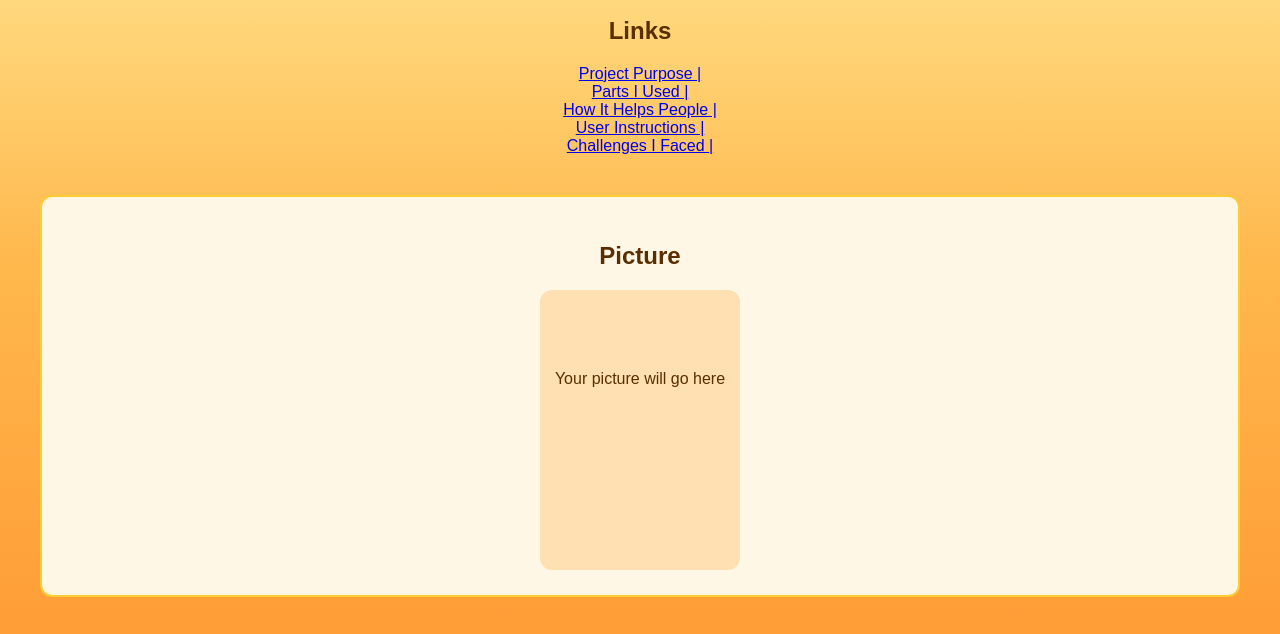
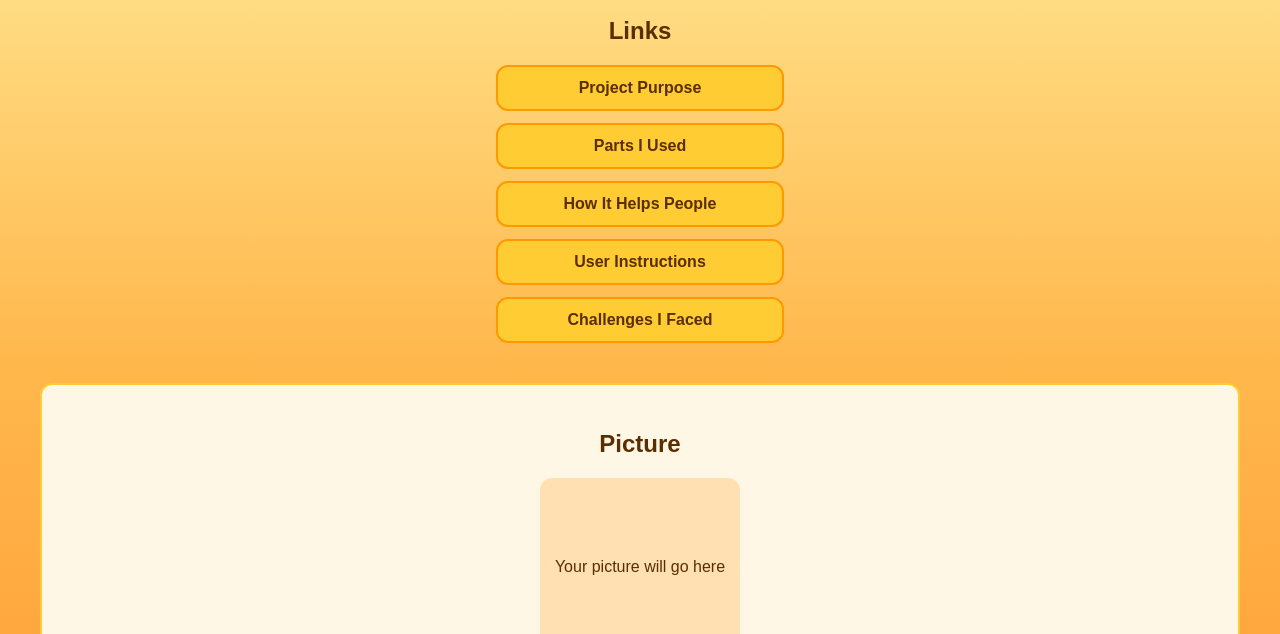
Before and after one commit to priyasseal/FatterMatterCalorieTracker, a plain HTML site: page index.html in a window 1280 px wide. Shown: the part 157-791 px from the top of the page. Drawn offline with Linux system fonts and the light colour scheme.

Commit message:
Refactor button styles and update link paths
Removed commented-out CSS for the button and updated links to use relative paths.

```diff
--- a/index.html
+++ b/index.html
@@ -19,7 +19,7 @@
             font-weight: bold;
         }
 
-     /*   .button {
+        .button {
             display: block;
             margin: 12px auto;
             padding: 12px;
@@ -36,7 +36,7 @@
             background-color: #ffb84d;
         }
 
-*/
+
         .section {
             background: #fff7e6;
             margin: 40px;
@@ -75,11 +75,11 @@
 
     <h2>Links</h2>
 
-    <a class="button" href="https://github.com/priyasseal/FatterMatterCalorieTracker/blob/main/FMCT_Proj_Purpose.html">Project Purpose | </a> <br>
-    <a class="button" href="https://github.com/priyasseal/FatterMatterCalorieTracker/blob/main/FMTC_Parts.html">Parts I Used | </a> <br>
-    <a class="button" href="https://github.com/priyasseal/FatterMatterCalorieTracker/blob/main/FMTC_How_It_Helps.html">How It Helps People | </a> <br>
-    <a class="button" href="https://github.com/priyasseal/FatterMatterCalorieTracker/blob/main/FMTC_User_Instructions.html">User Instructions | </a> <br>
-    <a class="button" href="https://github.com/priyasseal/FatterMatterCalorieTracker/blob/main/FMTC_Challenges.html">Challenges I Faced | </a> <br>
+    <a class="button" href="FMCT_Proj_Purpose.html">Project Purpose </a>
+    <a class="button" href="FMTC_Parts.html">Parts I Used </a>
+    <a class="button" href="FMTC_How_It_Helps.html">How It Helps People </a>
+    <a class="button" href="FMTC_User_Instructions.html">User Instructions </a>
+    <a class="button" href="FMTC_Challenges.html">Challenges I Faced </a>
 
     <div class="section">
         <h2>Picture</h2>
```
